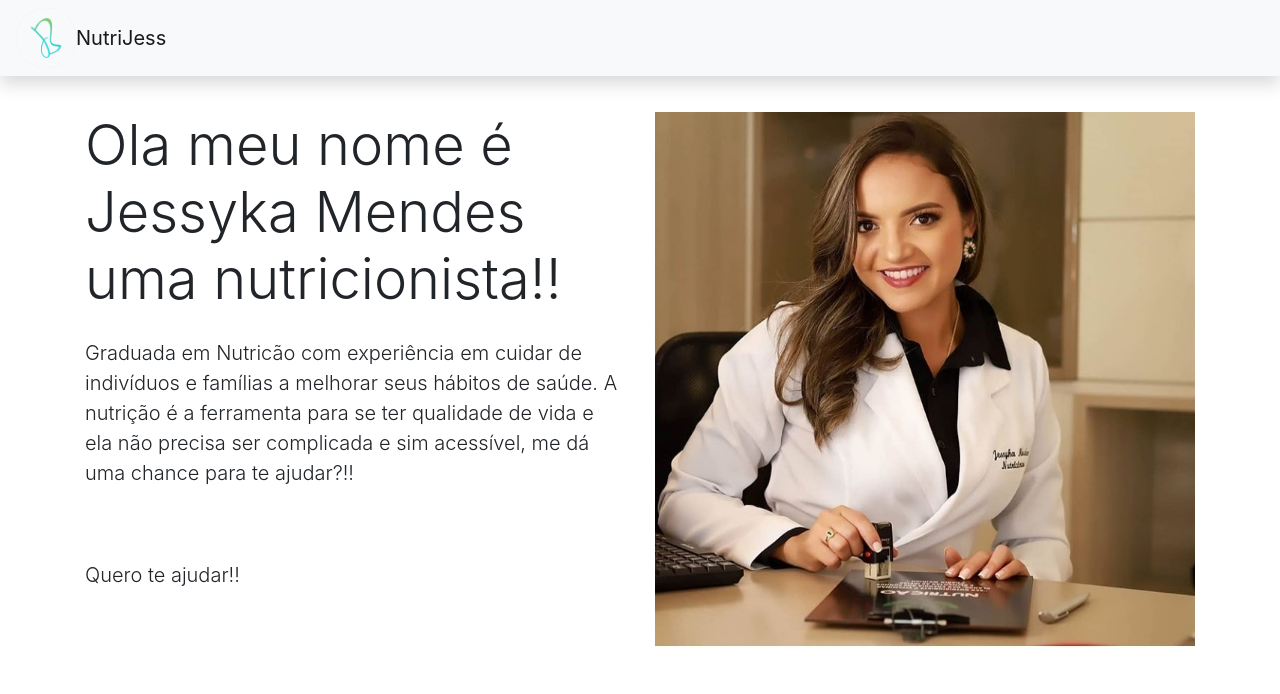
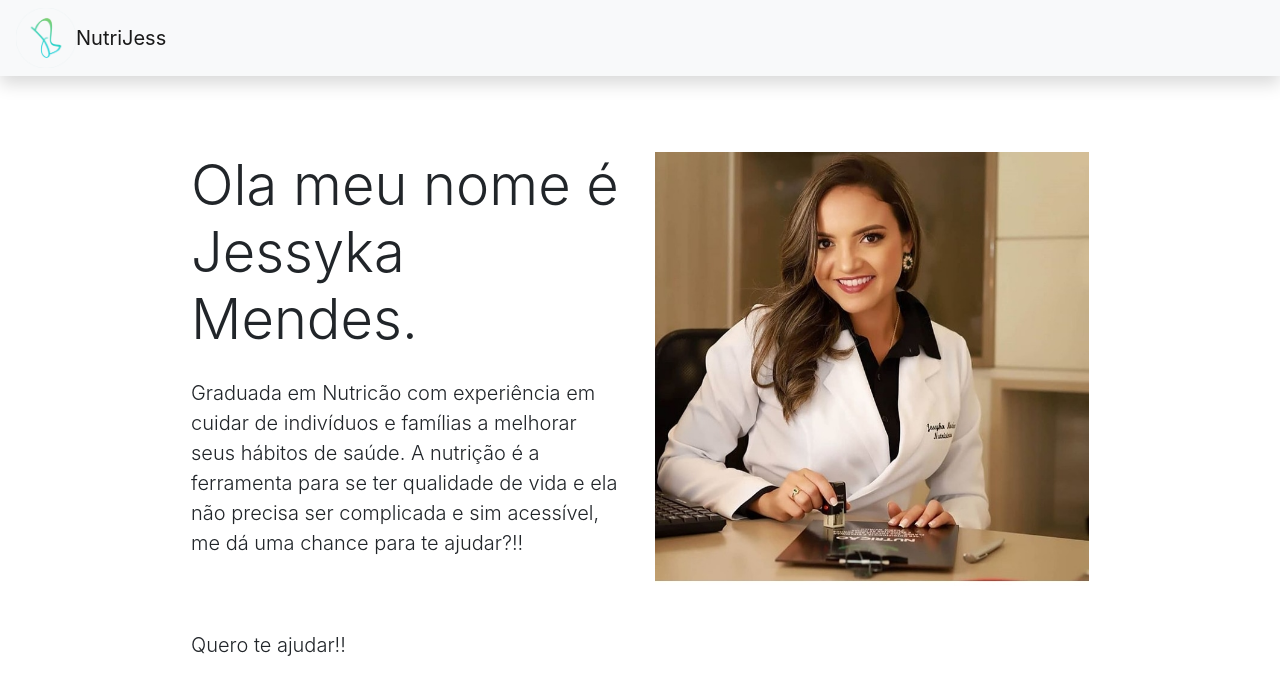
Before and after one commit to caiolul/NutriJess, a Next.js app: page / in a window 1280 px wide. Shown: the top 694 px of the page. Built offline with nearby package versions, Linux system fonts and the light colour scheme.

Commit message:
👌 IMPROVE: Adjusting style

```diff
--- a/src/components/Profile.tsx
+++ b/src/components/Profile.tsx
@@ -7,9 +7,7 @@ const Profile: React.FC = () => {
       <Container>
         <Row>
           <Col className="sm-6">
-            <h1 className="display-4 mb-4">
-              Ola meu nome é Jessyka Mendes uma nutricionista!!
-            </h1>
+            <h1 className="display-4 mb-4">Ola meu nome é Jessyka Mendes.</h1>
             <p className="lead mb-4">
               Graduada em Nutricão com experiência em cuidar de indivíduos e
               famílias a melhorar seus hábitos de saúde. A nutrição é a
@@ -24,8 +22,6 @@ const Profile: React.FC = () => {
             <img
               src="img/img.jpeg"
               alt="Ola sou Jessyka"
-              width="700"
-              height="400"
               className="img-fluid"
             />
           </Col>
--- a/src/pages/index.tsx
+++ b/src/pages/index.tsx
@@ -2,6 +2,7 @@ import 'bootstrap/dist/css/bootstrap.min.css';
 import Head from 'next/head';
 import NavContainer from '../components/NavContainer';
 import Profile from '../components/Profile';
+import styled from '../styles/pages/Home.module.css';
 
 interface HomeProps {
   level: number;
@@ -12,7 +13,7 @@ export default function Home(props: HomeProps) {
   return (
     <>
       <NavContainer />
-      <div>
+      <div className={styled.container}>
         <Head>
           <title>NutriJess</title>
         </Head>
```
